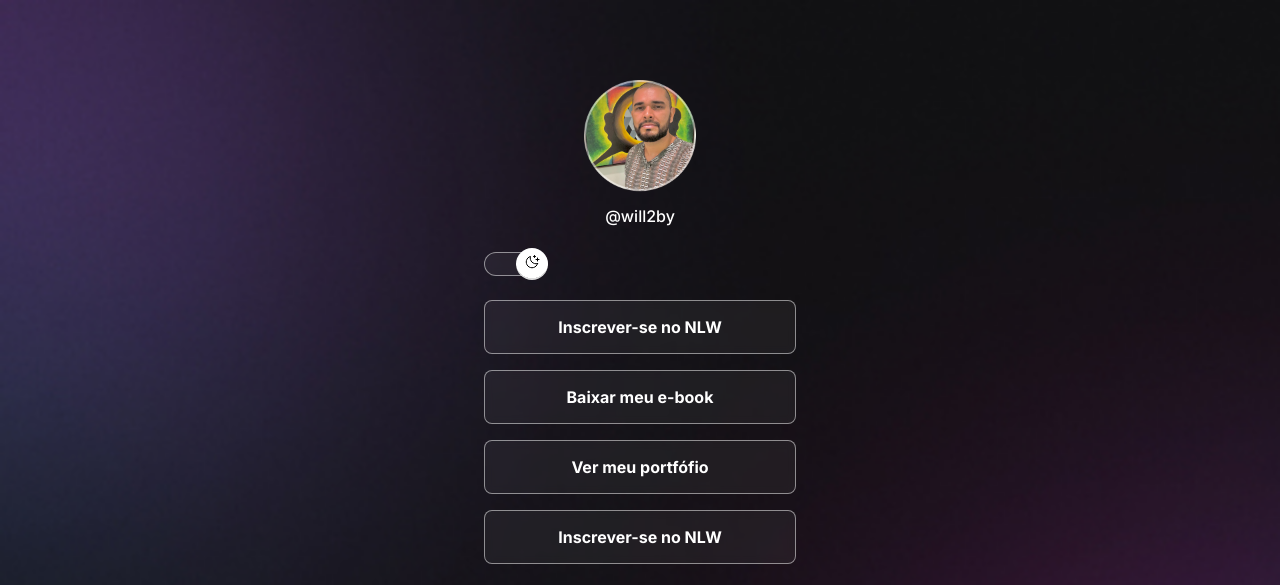
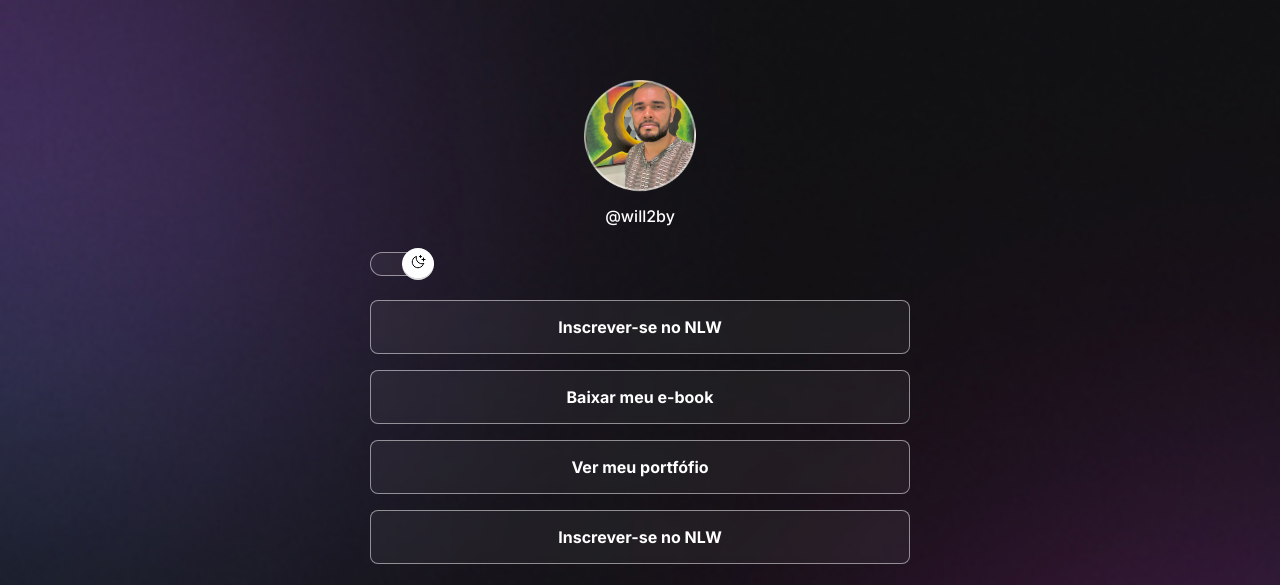
Before and after one commit to william-2by/Projeto, a plain HTML site: page index.html in a window 1280 px wide. Shown: the top 585 px of the page. Drawn offline with nearby package versions, Linux system fonts and the light colour scheme.

Commit message:
Adjust container width

```diff
--- a/style.css
+++ b/style.css
@@ -41,13 +41,14 @@ body * {     /*seletor universal, vai usar o que estiver aqui em todos os elemen
 }
 
 #container {  /*chama o atributo ID #*/
-  width: 360px; /*largura da caixa*/
+  width: 100%; /*largura da caixa*/
   /*height: 712px; alturada caixa*/
   /*border: 1px solid red; borda da caixa*/
   /* margin-right: auto; centraliza lateralmente a caixa
   margin-left: auto; centraliza lateral mente a caixa... OBS: podem serem subbstituidas por apenas o MARGIN...*/
   /*margin: auto; existe uma regra no CSS que não deixa a margem de cima e em baixo serem alteradas*/
   /*margin-top: 56px; nesse caso tbm pode ser usado o padding-top de 56px. */
+  max-width: 588px;
   margin: 56px auto 0px;
   padding: 0 24px; /*mudam os tamanhos das caixas, sendo 0 em cima e em baixo, 24 na esquerda e direita.*/
 }
```
